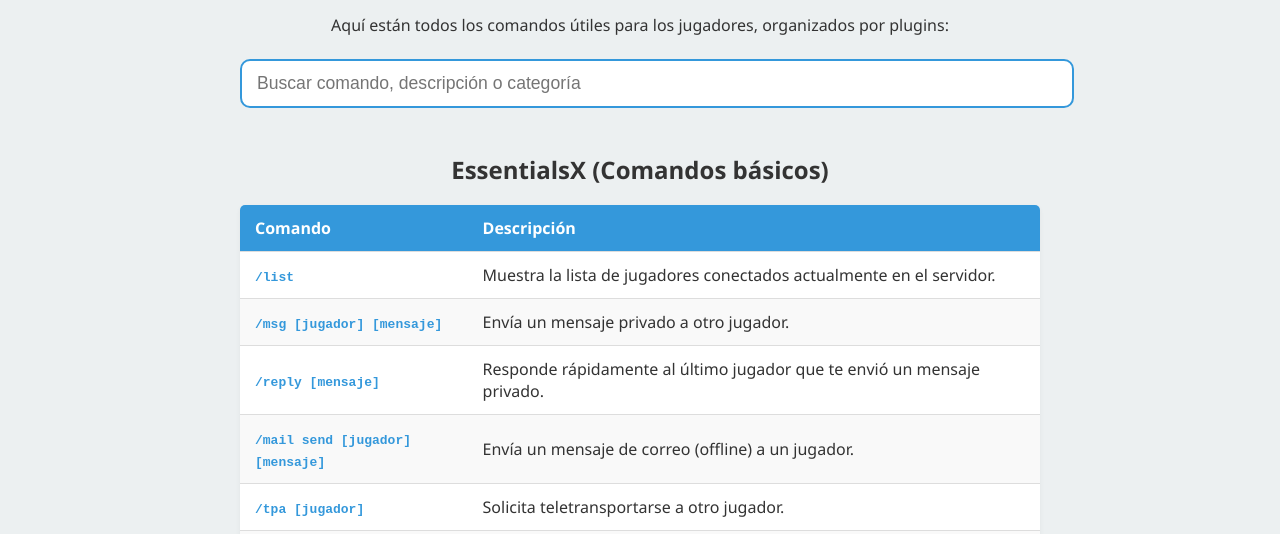
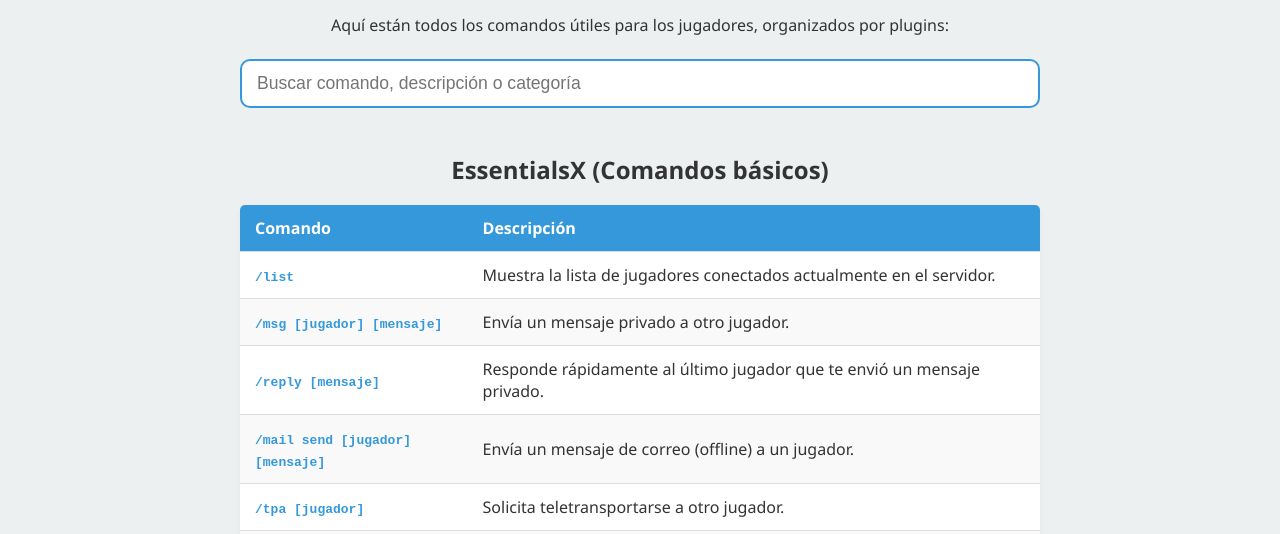
Before and after one commit to wilkcraft/fantasySurvivals, a plain HTML site: page index.html in a window 1280 px wide. Both pictures are taken after a click on the link "Comandos". Shown: the part 266-800 px from the top of the page. Drawn offline with Linux system fonts and the light colour scheme.

Commit message:
Update index.html

```diff
--- a/index.html
+++ b/index.html
@@ -308,13 +308,15 @@
       }
 
       .search-bar {
-        width: 100%;
         padding: 12px 15px;
         margin-bottom: 25px;
         border: 2px solid var(--color-primary);
         border-radius: 10px;
         font-size: 1.1em;
         outline: none;
+        width: 100% !important;
+        box-sizing: border-box !important;
+        max-width: 100% !important;
       }
       .countdown {
         display: flex;
@@ -651,7 +653,7 @@
           type="text"
           id="search-comandos-staff"
           class="search-bar"
-          placeholder="Buscar comando STAFF"
+          placeholder="Buscar comando, descripción o categoría"
         />
 
         <div id="comandos-staff-container"></div>
@@ -887,6 +889,10 @@
             comando: "/tpacancel",
             descripcion: "Cancela tus solicitudes de teletransporte.",
           },
+          {
+            comando: "/tpr",
+            descripcion: "Te teletransporta a un lugar aleatorio del mundo.",
+          },
           { comando: "/spawn", descripcion: "Te lleva al punto de spawn." },
           {
             comando: "/warp [nombre]",
@@ -1000,6 +1006,44 @@
 
       // --- Comandos Staff ---
       const datosComandosStaff = {
+        Vault: [
+          {
+            comando: "/eco take [jugador] [cantidad]",
+            descripcion: "Quita una cantidad de dinero a un jugador",
+          },
+        ],
+        "Auction House": [
+          {
+            comando: "/ah admin",
+            descripcion:
+              "Abre el menú de administración (GUI) de la casa de subastas. Desde aquí, los administradores a menudo pueden hacer clic en los artículos para eliminarlos.",
+          },
+          {
+            comando: "/ah logs",
+            descripcion:
+              "Abre el registro de artículos vendidos y transacciones pasadas para su revisión.",
+          },
+          {
+            comando: "/ah ban [jugador]:",
+            descripcion:
+              "Prohíbe a un jugador específico usar la casa de subastas.",
+          },
+          {
+            comando: "/ah unban [jugador]:",
+            descripcion:
+              "Elimina la prohibición de un jugador para que pueda volver a usar la casa de subastas.",
+          },
+          {
+            comando: "/ah admin endall",
+            descripcion:
+              "Finaliza todas las subastas activas actualmente en el servidor.",
+          },
+          {
+            comando: "/ah admin clear [jugador]",
+            descripcion:
+              "Elimina todos los artículos de un jugador específico, con opciones para devolverles los artículos o el dinero.",
+          },
+        ],
         "Decent Holograms": [
           {
             comando: "/dh create [nombre] [texto]",
@@ -1052,6 +1096,73 @@
           {
             comando: "/npc skin [nombre] [skin]",
             descripcion: "Cambia la skin del npc",
+          },
+        ],
+        "Simple Portals": [
+          {
+            comando: "/sp sm",
+            descripcion:
+              "Puedes seleccionar la región de tu portal haciendo clic izquierdo en la primera esquina y clic derecho en la segunda esquina.",
+          },
+          {
+            comando: "/sp create [nombre]",
+            descripcion: "Crea un portal entre mundos o lugares",
+          },
+          {
+            comando: "/sp delete [nombre]",
+            descripcion: "Elimina el portal especificado.",
+          },
+          {
+            comando: "/sp list",
+            descripcion:
+              "Muestra una lista de todos los portales creados en el servidor.",
+          },
+          {
+            comando: "/sp sl [nombre]",
+            descripcion:
+              "Establece tu ubicación actual como el destino de teletransporte del portal especificado.",
+          },
+          {
+            comando: "/sp sr [nombre]",
+            descripcion: "Muestra la ubicación y región exactas del portal.",
+          },
+          {
+            comando: "/sp disable [nombre]",
+            descripcion:
+              "Desactiva un portal sin eliminarlo, impidiendo que los jugadores lo usen.",
+          },
+          {
+            comando: "/sp enable [nombre]",
+            descripcion: "Vuelve a activar un portal previamente desactivado.",
+          },
+          {
+            comando: "/sp addcommand [nombre]",
+            descripcion:
+              "Añade un comando que se ejecutará cuando un jugador entre en el portal.",
+          },
+          {
+            comando: "/sp clearcommands [nombre]",
+            descripcion: "Elimina todos los comandos asociados a un portal.",
+          },
+          {
+            comando: "/sp viewcommands [nombre]",
+            descripcion:
+              "Permite ver los comandos configurados para un portal.",
+          },
+          {
+            comando: "/sp togglecommandonly [nombre]",
+            descripcion:
+              "Alterna el modo 'solo comando', donde el portal solo ejecuta comandos y no teletransporta.",
+          },
+          {
+            comando: "/sp message [nombre]",
+            descripcion:
+              "Configura mensajes personalizados para el portal (p. ej., mensajes en la barra de acción, subtítulos, etc.).",
+          },
+          {
+            comando: "/sp dm [nombre]",
+            descripcion:
+              "Desactiva todos los mensajes asociados al portal especificado.",
           },
         ],
       };
@@ -1575,7 +1686,8 @@
           const link = document.createElement("a");
           link.id = "staffLink";
           link.textContent = "Comandos Staff";
-          link.href = "javascript:void(0)";
+          link.removeAttribute("href"); // evitar que Google Sites abra una nueva pestaña
+          link.style.cursor = "pointer"; // que parezca un enlace
           link.onclick = () => showSection("comandos-staff");
 
           // Insertarlo justo ANTES del enlace de "Comandos" (para que quede a la izquierda)
```
